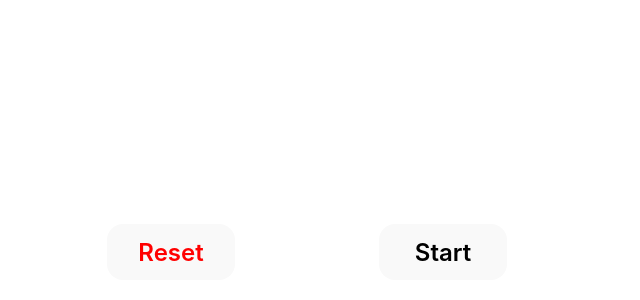
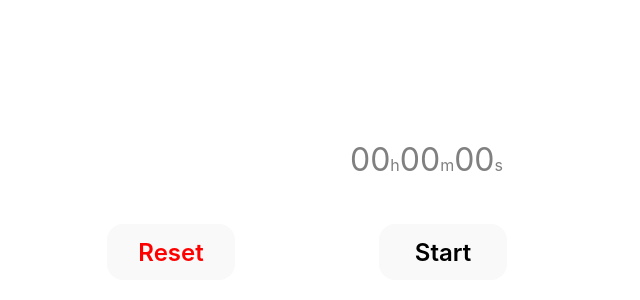
Before and after one commit to bigsaigon333/simple-stopwatch, a React (Vite) app: page / in a window 1280 px wide. Shown: the part 188-488 px from the top of the page, without its empty margins (333-973 px from the left). Built offline with nearby package versions, Linux system fonts and the light colour scheme.

Commit message:
feat: 입력하지 않은 숫자도 placeholder처럼 표시한다

```diff
--- a/src/InputSection.tsx
+++ b/src/InputSection.tsx
@@ -2,6 +2,7 @@ import { css, keyframes } from "@emotion/react";
 import styled from "@emotion/styled";
 import { ChangeEventHandler, useEffect, useRef, useState } from "react";
 import useForceRerender from "./hooks/useForceRerender";
+import TimeString from "./TimeString";
 
 interface InputsProps {
   onSubmit: (totalSeconds: number) => void;
@@ -13,6 +14,10 @@ export default function InputSection({ onSubmit }: InputsProps): JSX.Element {
   const inputRef = useRef<HTMLInputElement>(null);
 
   const trigger = useForceRerender();
+
+  useEffect(() => {
+    onSubmit(calculateTotalSeconds(value));
+  }, [value]);
 
   const handleChange: ChangeEventHandler<HTMLInputElement> = (event) => {
     if (/^\d{0,6}$/.test(event.target.value)) {
@@ -28,22 +33,14 @@ export default function InputSection({ onSubmit }: InputsProps): JSX.Element {
         height: 3rem;
         padding: 0.25rem;
         box-sizing: border-box;
+        text-align: right;
       `}
       onClick={() => {
         inputRef.current?.focus();
         trigger();
       }}
     >
-      {value.split("").map((ch, idx) => (
-        <span
-          css={css`
-            font-size: 2rem;
-          `}
-          key={ch + idx}
-        >
-          {ch}
-        </span>
-      ))}
+      <TimeString value={value} />
       {document.activeElement === inputRef.current && <Cursor />}
       <input
         ref={inputRef}
@@ -66,19 +63,13 @@ export default function InputSection({ onSubmit }: InputsProps): JSX.Element {
   );
 }
 
-function removeStartingZero(num: number): string {
-  return num.toString().replace(/^(0+)[^0]/, "");
-}
+function calculateTotalSeconds(value: string): number {
+  const timeString = value.padStart(6, "0");
 
-function calculateTotalSeconds({
-  hours,
-  minutes,
-  seconds,
-}: {
-  hours: number;
-  minutes: number;
-  seconds: number;
-}) {
+  const hours = Number(timeString.slice(0, 2));
+  const minutes = Number(timeString.slice(2, 4));
+  const seconds = Number(timeString.slice(4, 6));
+
   return (hours * 60 + minutes) * 60 + seconds;
 }
 
@@ -87,8 +78,7 @@ const flicker = keyframes`
   opacity: 0;
 } 75% {
   opacity: 1;
-}
-100% {
+} 100% {
   opacity: 0.7;
 }
 `;
--- /dev/null
+++ b/src/TimeString.tsx
@@ -0,0 +1,58 @@
+import { css } from "@emotion/react";
+import { useMemo } from "react";
+
+export default function TimeString({ value }: { value: string }): JSX.Element {
+  const pad = "0".repeat(6 - value.length);
+
+  const [H1, H2, M1, M2, S1, S2] = useMemo(
+    () =>
+      [...pad, ...value].map((char, index) => (
+        <span
+          css={css`
+            font-size: 2rem;
+            ${index < pad.length ? "color: gray;" : "color: white;"}
+          `}
+          key={char + index}
+        >
+          {char}
+        </span>
+      )),
+    [pad, value]
+  );
+
+  return (
+    <div
+      css={css`
+        display: inline-block;
+      `}
+    >
+      {H1}
+      {H2}
+      <span
+        css={css`
+          ${value.length > 4 ? "color: white;" : "color: gray;"}
+        `}
+      >
+        h
+      </span>
+      {M1}
+      {M2}
+      <span
+        css={css`
+          ${value.length > 2 ? "color: white;" : "color: gray;"}
+        `}
+      >
+        m
+      </span>
+      {S1}
+      {S2}
+      <span
+        css={css`
+          ${value.length > 0 ? "color: white;" : "color: gray;"}
+        `}
+      >
+        s
+      </span>
+    </div>
+  );
+}
```
